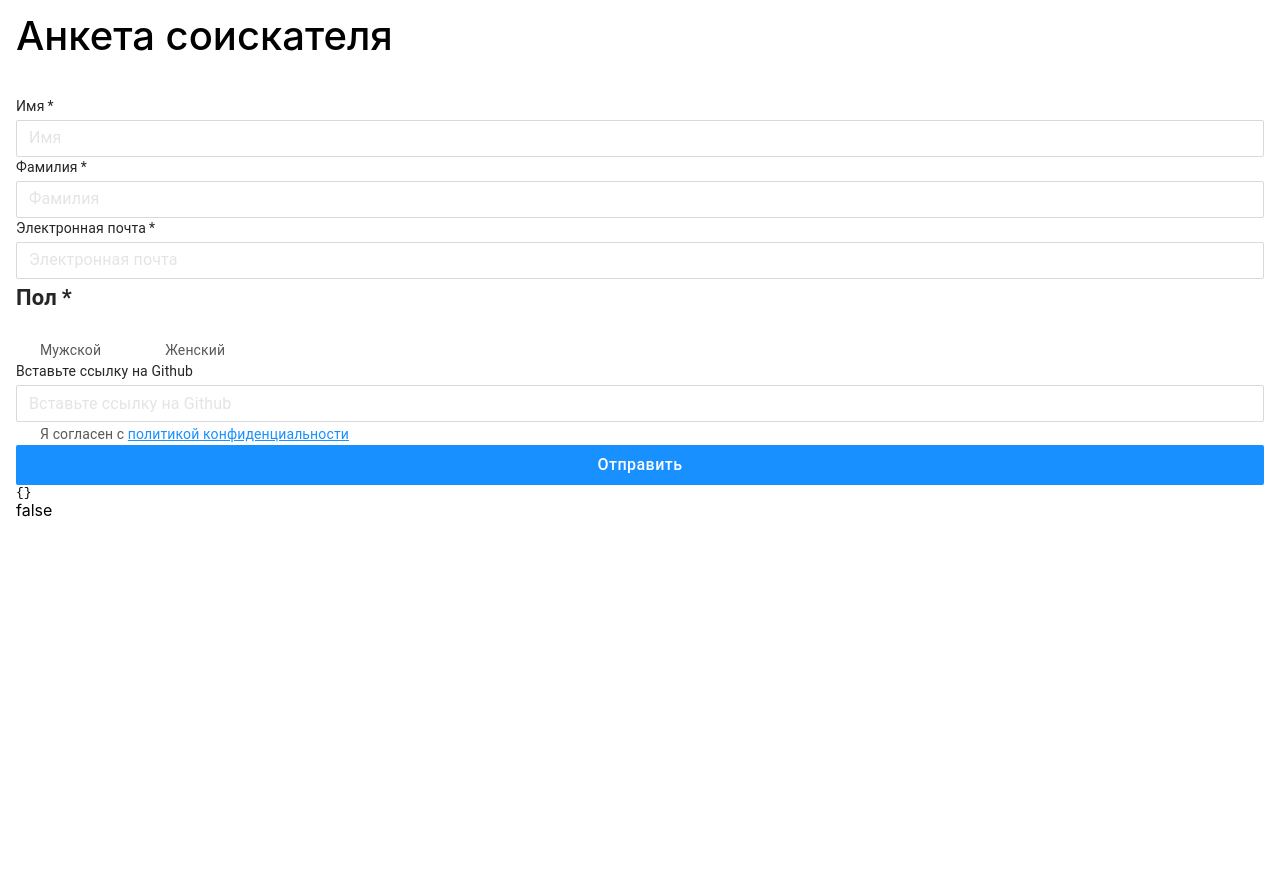
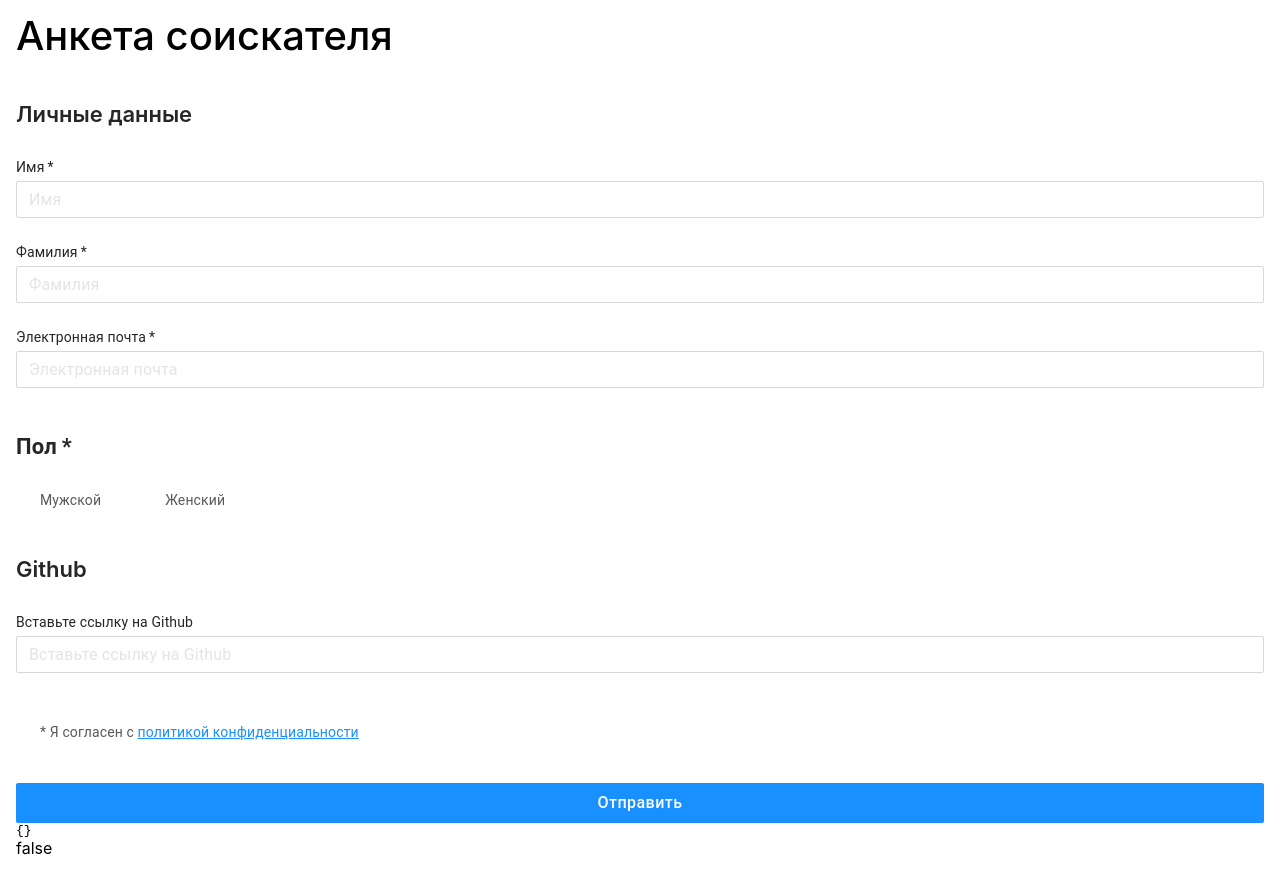
Before and after one commit to dmitry-seredkin/mygento, a Next.js app: page / in a window 1280 px wide. Before the commit the page ends 800 px from the top, so only its background shows below. Built offline with nearby package versions, Linux system fonts and the light colour scheme.

Commit message:
make Fieldset component

```diff
--- a/src/components/Form/Checkbox/index.tsx
+++ b/src/components/Form/Checkbox/index.tsx
@@ -14,8 +14,9 @@ import styles from './Checkbox.module.scss'
 type TOuterProps = Omit<FormControlLabelProps, 'control'>
 type TProps = TOuterProps
 
-const Checkbox: FC<TProps> = ({ ...props }) => {
+const Checkbox: FC<TProps> = ({ className, ...props }) => {
   return (
+    <FormControl className={className}>
       <FormControlLabel
         classes={{
           root: styles.formControlLabel,
@@ -33,6 +34,7 @@ const Checkbox: FC<TProps> = ({ ...props }) => {
         }
         {...props}
       />
+    </FormControl>
   )
 }
 
--- /dev/null
+++ b/src/components/Form/Fieldset/Fieldset.module.scss
@@ -0,0 +1,15 @@
+@use 'styles/colors' as *;
+
+.container {
+  border-width: 0;
+}
+
+.title {
+  margin-bottom: 1.5rem;
+  line-height: 1.7;
+  color: get-color(text, main);
+  font: {
+    size: 1.375rem;
+    weight: 600;
+  }
+}
--- /dev/null
+++ b/src/components/Form/Fieldset/index.tsx
@@ -0,0 +1,20 @@
+import React, { FC, FieldsetHTMLAttributes } from 'react'
+
+import cn from 'classnames'
+
+import styles from './Fieldset.module.scss'
+
+type TOuterProps = FieldsetHTMLAttributes<HTMLFieldSetElement> & {
+  title: string
+  children: JSX.Element | JSX.Element[]
+}
+type TProps = TOuterProps
+
+const Fieldset: FC<TProps> = ({ className, children, title, ...props }) => (
+  <fieldset className={cn(styles.container, className)} {...props}>
+    <legend className={styles.title}>{title}</legend>
+    {children}
+  </fieldset>
+)
+
+export default Fieldset
--- a/src/components/Form/RadioGroup/index.tsx
+++ b/src/components/Form/RadioGroup/index.tsx
@@ -23,8 +23,8 @@ type TOuterProps = Omit<RadioGroupProps, 'classes'> &
   }
 type TProps = TOuterProps
 
-const RadioGroup: FC<TProps> = ({ label, options, required, ...props }) => (
-  <FormControl component="fieldset" required={required}>
+const RadioGroup: FC<TProps> = ({ className, label, options, required, ...props }) => (
+  <FormControl className={className} component="fieldset" required={required}>
     {!!label && <FormLabel className={styles.formLabel}>{label}</FormLabel>}
     <MUIRadioGroup className={styles.radioGroup} {...props}>
       {options.map((option, index) => (
--- a/src/components/Form/index.tsx
+++ b/src/components/Form/index.tsx
@@ -1,3 +1,4 @@
 export { default as Checkbox } from './Checkbox'
+export { default as Fieldset } from './Fieldset'
 export { default as RadioGroup } from './RadioGroup'
 export { default as TextInput } from './TextInput'
--- a/src/containers/IndexPage/components/ApplicantForm/ApplicantForm.module.scss
+++ b/src/containers/IndexPage/components/ApplicantForm/ApplicantForm.module.scss
@@ -1,3 +1,13 @@
-.input {
+.personalDataFieldset,
+.sex,
+.checkbox {
+  margin-bottom: 2.5rem;
+}
+
+.textInput {
   margin-bottom: 1.5rem;
 }
+
+.githubFieldset {
+  margin-bottom: 3rem;
+}
--- a/src/containers/IndexPage/components/ApplicantForm/index.tsx
+++ b/src/containers/IndexPage/components/ApplicantForm/index.tsx
@@ -3,7 +3,7 @@ import React, { FC, MouseEventHandler, useState } from 'react'
 import { Field, Form } from 'react-final-form'
 
 import Button from 'components/Button'
-import { Checkbox, RadioGroup, TextInput } from 'components/Form'
+import { Checkbox, Fieldset, RadioGroup, TextInput } from 'components/Form'
 import Link from 'components/Link'
 
 import styles from './ApplicantForm.module.scss'
@@ -30,23 +30,30 @@ const ApplicantForm: FC<TProps> = ({}) => {
       onSubmit={onFormSubmit}
       render={({ handleSubmit, values }) => (
         <form onSubmit={handleSubmit}>
+          <Fieldset className={styles.personalDataFieldset} title="Личные данные">
             <Field
               name="firstName"
-            render={({ input }) => <TextInput label="Имя" required {...input} />}
+              render={({ input }) => (
+                <TextInput className={styles.textInput} label="Имя" required {...input} />
+              )}
             />
             <Field
               name="lastName"
-            render={({ input }) => <TextInput label="Фамилия" required {...input} />}
+              render={({ input }) => (
+                <TextInput className={styles.textInput} label="Фамилия" required {...input} />
+              )}
             />
             <Field
               name="email"
               type="email"
               render={({ input }) => <TextInput label="Электронная почта" required {...input} />}
             />
+          </Fieldset>
           <Field
             name="sex"
             render={({ input }) => (
               <RadioGroup
+                className={styles.sex}
                 label="Пол"
                 options={[
                   { label: 'Мужской', value: 'male' },
@@ -57,18 +64,21 @@ const ApplicantForm: FC<TProps> = ({}) => {
               />
             )}
           />
+          <Fieldset className={styles.githubFieldset} title="Github">
             <Field
               name="git"
               render={({ input }) => <TextInput label="Вставьте ссылку на Github" {...input} />}
             />
+          </Fieldset>
           <Field
             name="privacy"
             type="checkbox"
             render={({ input }) => (
               <Checkbox
+                className={styles.checkbox}
                 label={
                   <>
-                    Я согласен с{' '}
+                    * Я согласен с{' '}
                     <Link aria-label="open modal with privacy policy" onClick={onLinkClick}>
                       политикой конфиденциальности
                     </Link>
```
Lines whose indentation alone changed are shown as unchanged.
